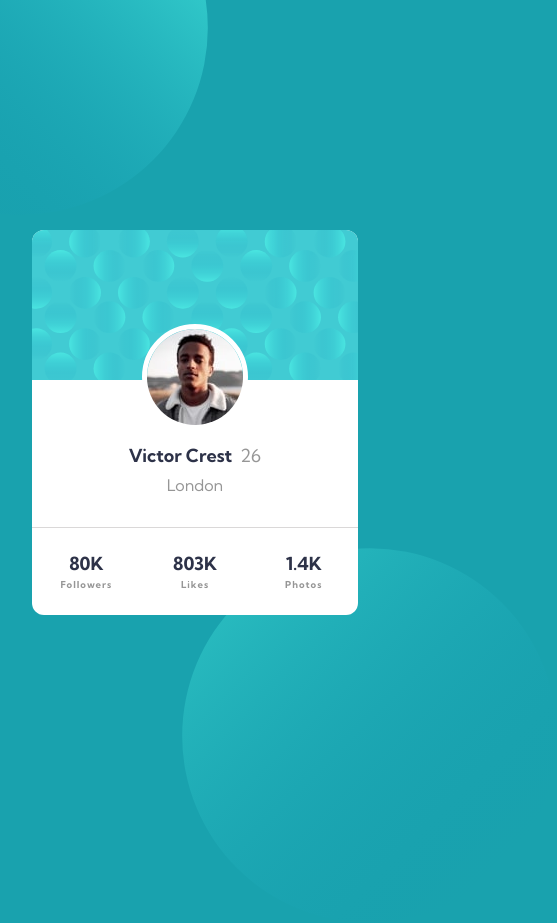
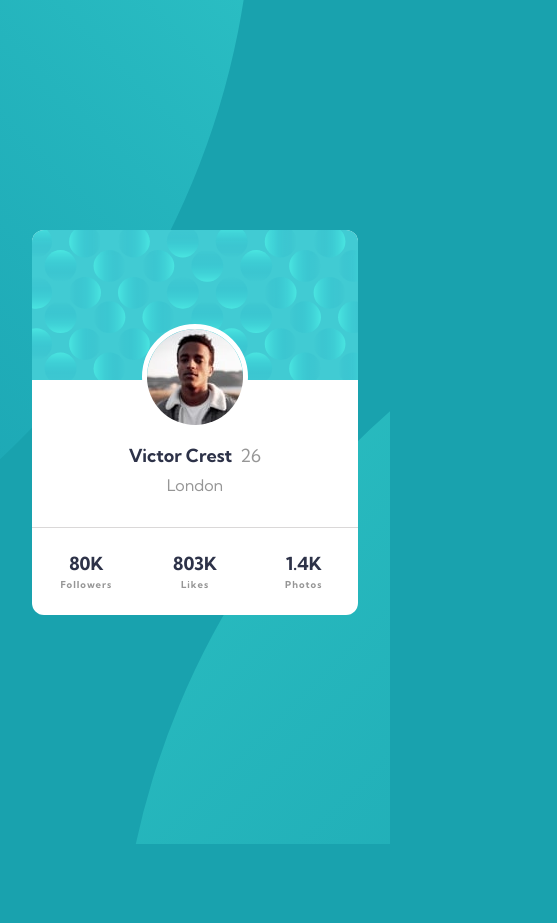
Before and after one commit to Aps-x/fem-profile-card, a plain HTML site: page index.html in a window 390 px wide. Shown: the whole page, 557 px wide, since content can reach past the window. After the commit the page ends 844 px from the top, so only its background shows below. Drawn offline with Linux system fonts and the light colour scheme.

Commit message:
Implemented feedback to improve background

```diff
--- a/index.html
+++ b/index.html
@@ -14,10 +14,8 @@
     <link href="https://fonts.googleapis.com/css2?family=Kumbh+Sans:wght@100..900&display=swap" rel="stylesheet">
 </head>
 <body>
-    <div class="bg_top"></div>
-    <div class="bg_bottom"></div>
-    <h1 class="visually_hidden">Frontend Mentor Project: Profile Card Component</h1>
     <main>
+        <h1 class="visually_hidden">Frontend Mentor Project: Profile Card Component</h1>
         <div class="card">
             <header class="card__header">
                 <div class="header__background"></div>
--- a/style.css
+++ b/style.css
@@ -36,6 +36,10 @@ body {
     color: var(--clr_dark_blue);
     background-color: var(--clr_blue);
     overflow: hidden;
+    background-image: url("./images/bg-pattern-top.svg"), url("./images/bg-pattern-bottom.svg");
+    background-repeat: no-repeat, no-repeat;
+    background-size: 100rem;
+    background-position: right 48vw bottom 30vh, left 40vw top 45vh;
 }
 main {
     min-height: 100%;
@@ -66,7 +70,7 @@ Component Classes
     white-space: nowrap;
     border: 0;
 }
-.bg_top {
+/* .bg_top {
     position: absolute;
     background: url('images/bg-pattern-top.svg');
     background-size: contain;
@@ -87,7 +91,7 @@ Component Classes
     bottom: -628px;
     right: -250px;
     z-index: -1;
-}
+} */
 .card {
     --max-width: 350px;
     --container-gutter: 2rem;
@@ -172,18 +176,9 @@ Component Classes
 /* ==========================================================================
 Animation, Media Queries, & Fonts
 ========================================================================== */
-@media(max-width: 600px){
-    .bg_top{
-        height: 375px;
-        width: 375px;
-        top:-160px;
-        left:-167px;
-    }
-    .bg_bottom{
-        height: 375px;
-        width: 375px;
-        bottom: -79px;
-        right: -167px;
+@media (max-width: 600px) {
+    body {
+        background-position: right 35vw bottom 20vh, left 30vw top 25vh;
     }
 }
 /* ==========================================================================
```
